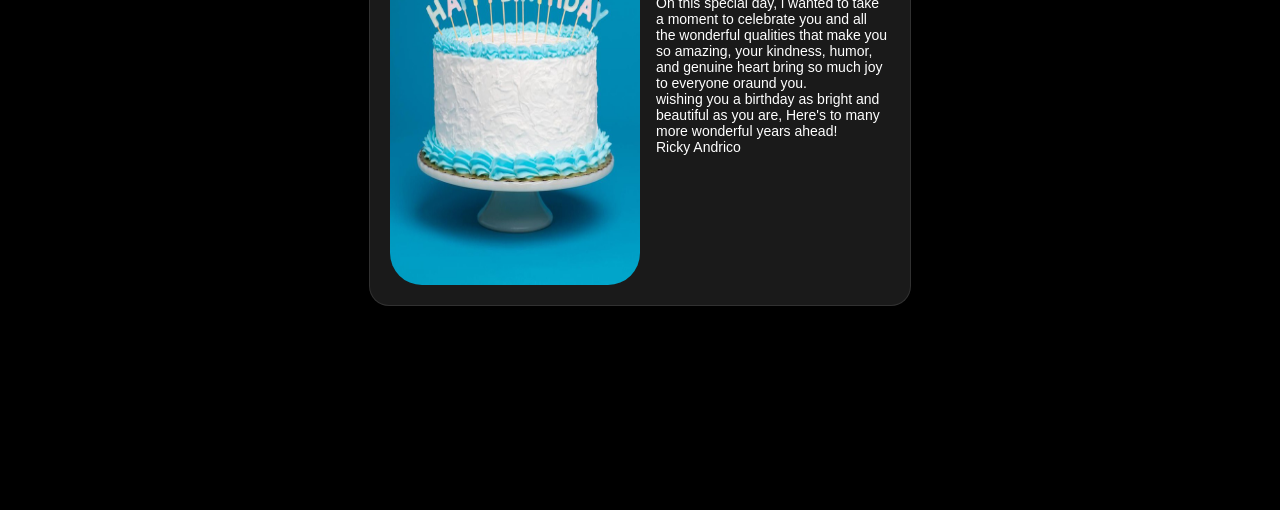
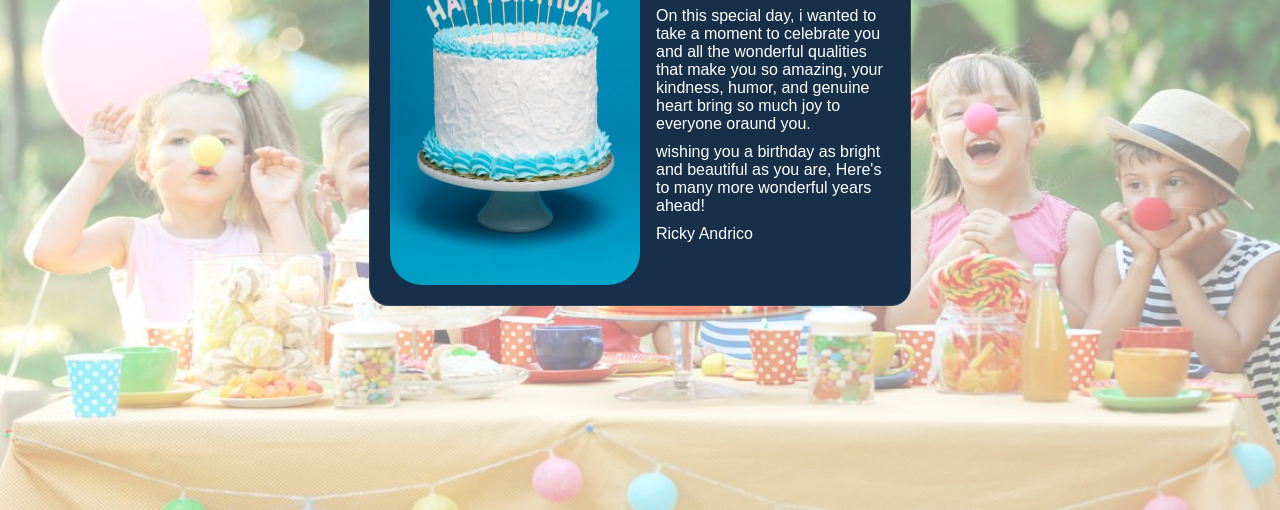
Before and after one commit to KILLERHIRE/assignment-2, a plain HTML site: page simple_birthday_page.html in a window 1280 px wide. Shown: the part 290-800 px from the top of the page. Drawn offline with Linux system fonts and the light colour scheme.

Commit message:
mengubah dan merapikan file assignment

```diff
--- a/simple_birthday_page.html
+++ b/simple_birthday_page.html
@@ -9,13 +9,15 @@
 </head>
 
 <body>
+    <img src="asset/bg.jpg" alt="" style="position: absolute; width: 100%; opacity: 50%; height: 100%;">
     <div class="wrap">
         <div class="kartu">
-            <img src="cake.jpeg" alt="">
+            <img src="asset/cake.jpeg" alt="">
             <div id="text">
-                <h1>Happy Birthday</h1>
+                <h1 style="font-size: 30px;">Happy Birthday</h1>
                 <p>Dear Friend,</p>
-                <p>On this special day, i wanted to take a moment to celebrate you and all the wonderful qualities that
+                <p>
+                    On this special day, i wanted to take a moment to celebrate you and all the wonderful qualities that
                     make
                     you so amazing, your kindness, humor, and genuine heart bring so much joy to everyone oraund you.
                 </p>
--- a/style.css
+++ b/style.css
@@ -11,7 +11,7 @@ body {
     justify-content: center;
     align-items: center;
     font-family: 'Arial', sans-serif;
-    background: black;
+    background: white;
     overflow: hidden;
 }
 
@@ -19,7 +19,7 @@ body {
     position: relative;
     width: 500px;
     padding: 20px;
-    background: rgba(255, 255, 255, 0.1);
+    background: rgb(24, 47, 74);
     border-radius: 20px;
     border: 1px solid rgba(255, 255, 255, 0.1);
     text-align: left;
@@ -28,17 +28,12 @@ body {
     gap: 16px;
 }
 
-img {
+.kartu img {
     height: 350px;
     width: 250px;
     border-radius: 2rem;
 }
 
-h1 {
-    font-size: 24px;
-    margin: 0 0 16px;
+p {
+    margin-top: 10px;
 }
-
-p {
-    font-size: 14px;
-}
```
Also changed, not shown: asset/bg.jpg (added), asset/cake.jpeg (renamed from cake.jpeg).
